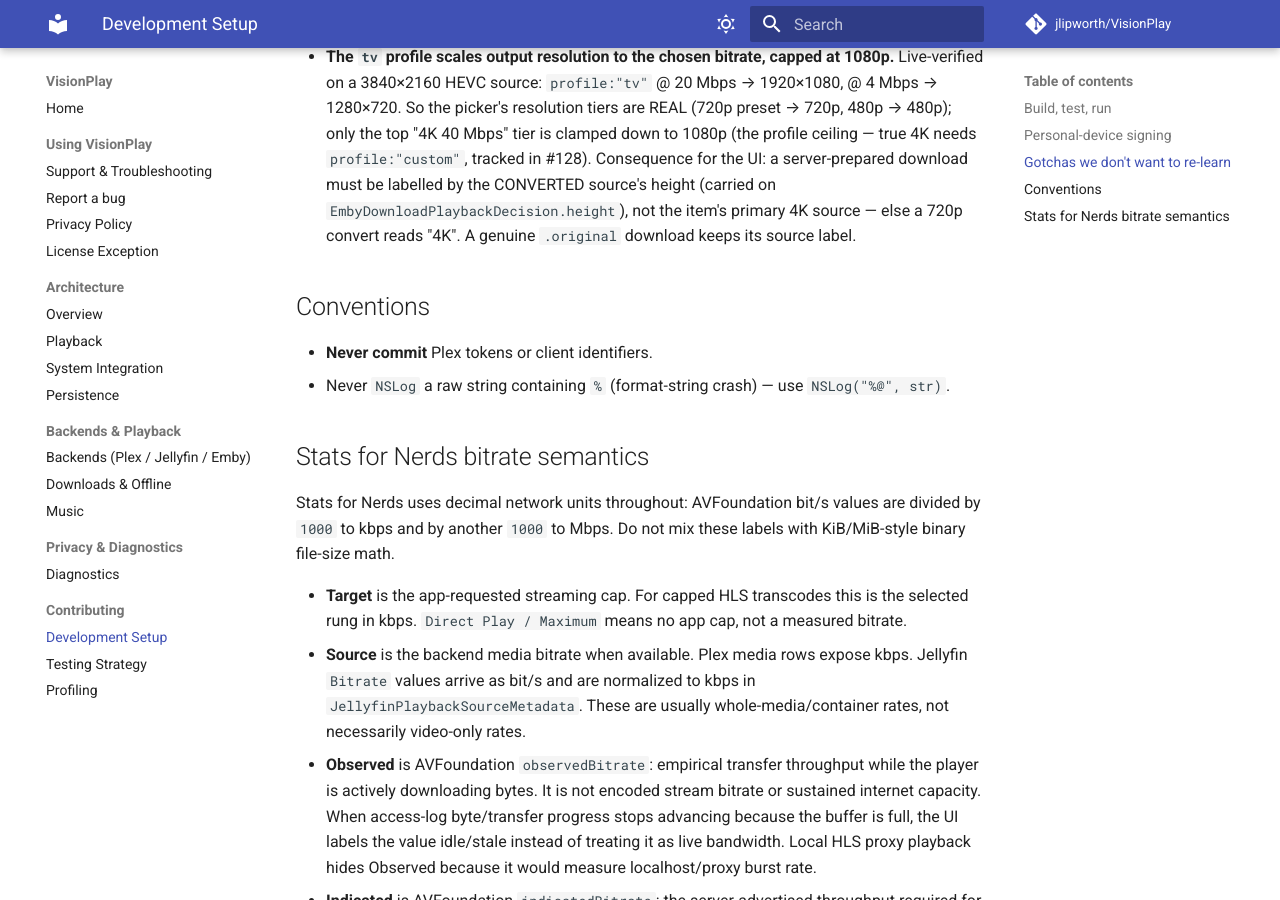
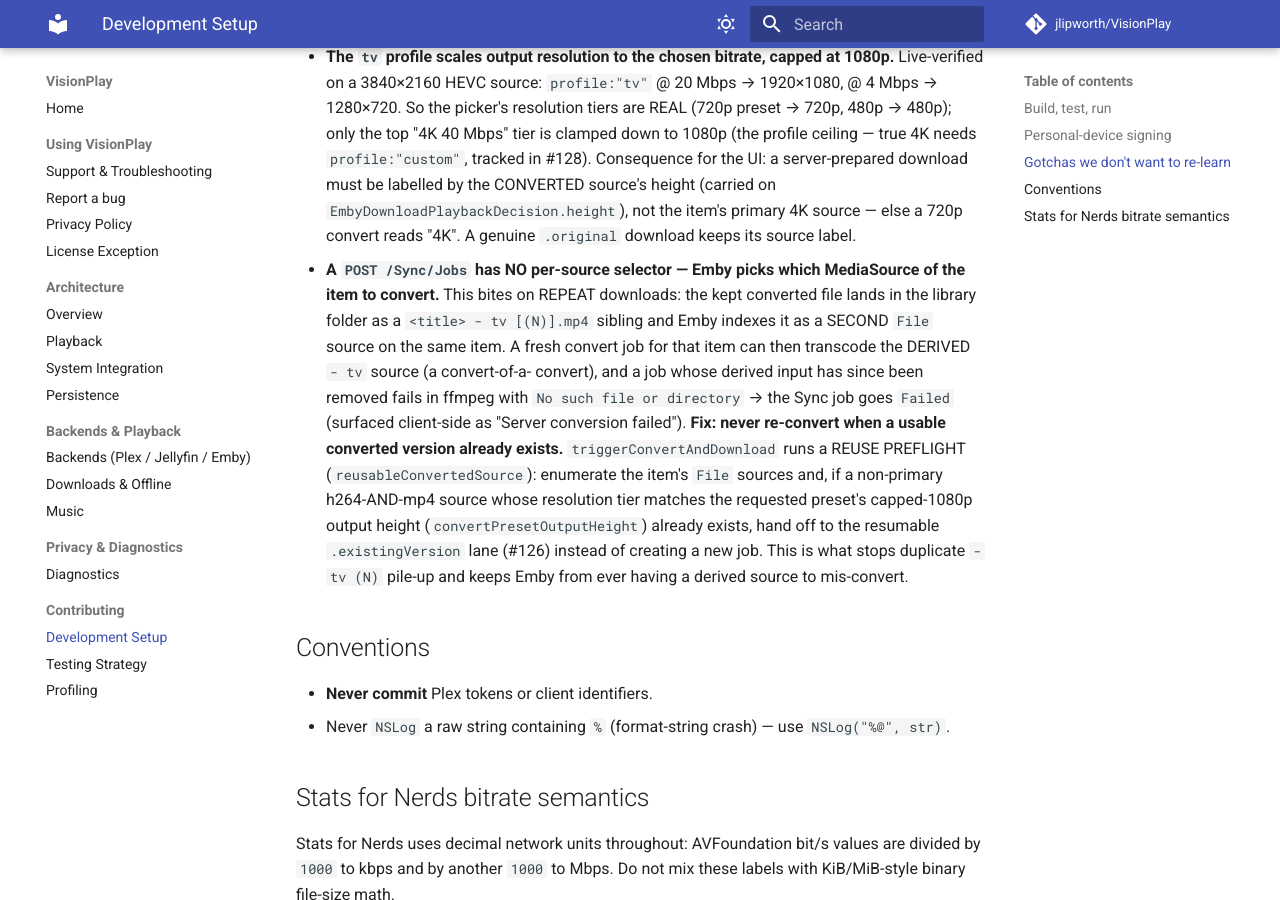
Before and after one commit to jlipworth/Labstream, an MkDocs documentation site: the page built from docs/DEVELOPMENT.md, in a window 1280 px wide and 900 px high, scrolled down 8121 px. Built offline with MkDocs 1.6.1 and Material for MkDocs 9.7.7, drawn with Linux system fonts in a browser that asks for light colours; comment, search, counter and statistics services are not loaded.

Commit message:
docs: Emby Sync has no per-source selector; convert-lane reuse preflight
Document the verified failure mode behind 'Server conversion failed' on
repeat Emby downloads (Emby picks the convert source per-item, so derived
'- tv' siblings get re-converted / fail on removed input) and the
reuse-preflight fix.

```diff
--- a/docs/DEVELOPMENT.md
+++ b/docs/DEVELOPMENT.md
@@ -293,6 +293,18 @@ metadata, and review-specific release automation can be handled in a later publi
     #128). Consequence for the UI: a server-prepared download must be labelled by the CONVERTED
     source's height (carried on `EmbyDownloadPlaybackDecision.height`), not the item's primary 4K
     source — else a 720p convert reads "4K". A genuine `.original` download keeps its source label.
+  - **A `POST /Sync/Jobs` has NO per-source selector — Emby picks which MediaSource of the item to
+    convert.** This bites on REPEAT downloads: the kept converted file lands in the library folder as a
+    `<title> - tv [(N)].mp4` sibling and Emby indexes it as a SECOND `File` source on the same item. A
+    fresh convert job for that item can then transcode the DERIVED `- tv` source (a convert-of-a-
+    convert), and a job whose derived input has since been removed fails in ffmpeg with `No such file or
+    directory` → the Sync job goes `Failed` (surfaced client-side as "Server conversion failed").
+    **Fix: never re-convert when a usable converted version already exists.** `triggerConvertAndDownload`
+    runs a REUSE PREFLIGHT (`reusableConvertedSource`): enumerate the item's `File` sources and, if a
+    non-primary h264-AND-mp4 source whose resolution tier matches the requested preset's capped-1080p
+    output height (`convertPresetOutputHeight`) already exists, hand off to the resumable
+    `.existingVersion` lane (#126) instead of creating a new job. This is what stops duplicate `- tv (N)`
+    pile-up and keeps Emby from ever having a derived source to mis-convert.
 
 ## Conventions
 
```
